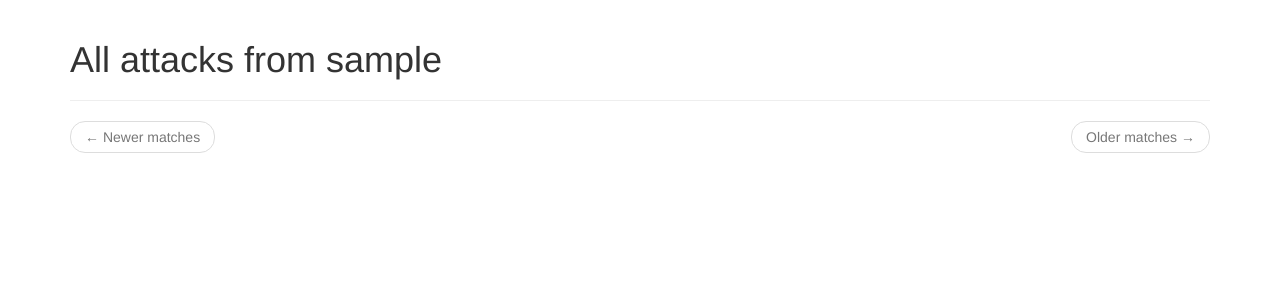
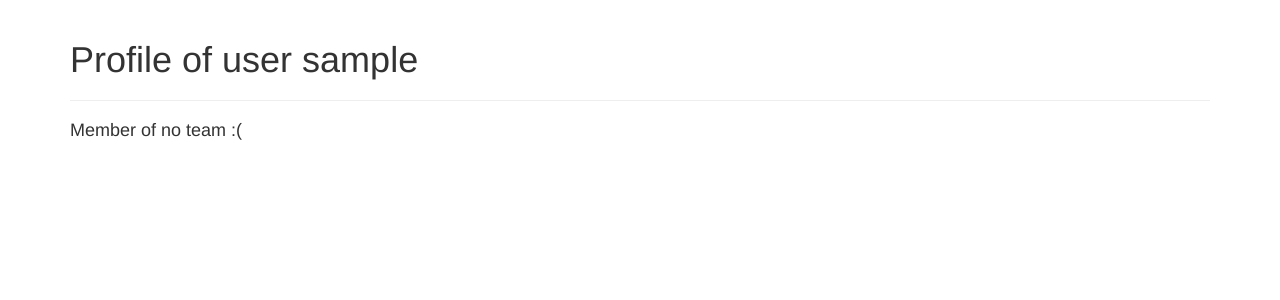
Before and after one commit to spring-epfl/spring22-TomDemont, a Flask app: a page that uses app/templates/base.html in a window 1280 px wide. Shown: the part 52-352 px from the top of the page. Run offline with Flask 2, Linux system fonts and the light colour scheme; the visitor is signed in with stand-in values (Sample User, id 1); data comes from the database, SQL or seed files in the repository; both versions use the stored data as it was after the commit; data that the repository does not hold is empty; some libraries are stand-ins or nearby versions.

Commit message:
big update on match, users and team displayings

```diff
--- a/app/forms.py
+++ b/app/forms.py
@@ -32,3 +32,6 @@ class RegistrationForm(FlaskForm):
         user = User.query.filter_by(email=email.data).first()
         if user is not None:
             raise ValidationError("Please use a different email address.")
+
+class AttackForm(FlaskForm):
+    a=1
--- a/app/routes.py
+++ b/app/routes.py
@@ -10,27 +10,33 @@ from werkzeug.urls import url_parse
 
 from app import app, db
 from app.forms import LoginForm, RegistrationForm
-from app.models import Match, Team, User
+from app.models import Match, Team, User, Defence, Attack
 
 from random import shuffle
 
 
 @app.route("/")
-@app.route("/index")
+@app.route("/index", methods=["GET"])
 @login_required
 def index():
     page = request.args.get("page", 1, type=int)
-    matches = (
-        db.session.query(Match)
-        .order_by(Match.round.desc())
-        .paginate(page, app.config["MATCHS_PER_PAGE"], False)
+    pagination, matches_items = Match.paginate_and_itemize_match_query(
+        db.session.query(Match).order_by(Match.round.desc()),
+        page,
+        app.config["MATCHES_PER_PAGE"],
+        current_user.team(),
     )
-    next_url = url_for("index", page=matches.next_num) if matches.has_next else None
-    prev_url = url_for("index", page=matches.prev_num) if matches.has_prev else None
+    next_url = (
+        url_for("index", page=pagination.next_num) if pagination.has_next else None
+    )
+    prev_url = (
+        url_for("index", page=pagination.prev_num) if pagination.has_prev else None
+    )
+
     return render_template(
         "index.html",
         title="Home",
-        matches=matches.items,
+        matches=matches_items,
         next_url=next_url,
         prev_url=prev_url,
     )
@@ -76,16 +82,16 @@ def logout():
     return redirect(url_for("index"))
 
 
-@app.route("/generate_matchs/<round>")
+@app.route("/generate_matches/<round>", methods=["GET"])
 @fresh_login_required
-def generate_matchs(round):
+def generate_matches(round):
     if not current_user.is_admin:
-        # Only the admins should be able to generate the matchs
+        # Only the admins should be able to generate the matches
         abort(403)
     else:
         if round == "usage" or int(round) == 0:
             # those special cases are treated as query for the "usages" of the function
-            return render_template("generate_matchs.html")
+            return render_template("generate_matches.html")
         round = int(round)
         if round < 0:
             flash("Cannot have a negative round number")
@@ -98,17 +104,17 @@ def generate_matchs(round):
             and db.session.query(Match.round).filter(Match.round == round - 1).count()
             == 0
         ):
-            flash("You have not generated the matchs for round {}".format(round - 1))
+            flash("You have not generated the matches for round {}".format(round - 1))
             abort(400)
         # we only keep teams of participants non-admin
         all_teams = list(filter(lambda x: not x.has_admin(), Team.query.all()))
         nb_teams = len(all_teams)
-        # we make sure not to have more than nb_teams-1 matchs per team to avoid self-matching
-        matchs_per_team = min([app.config["MATCHS_PER_TEAM"], nb_teams - 1])
-        # we shuffle the whole teams list to have random matchs
-        shuffle(all_teams, k=nb_teams)
+        # we make sure not to have more than nb_teams-1 matches per team to avoid self-matching
+        matches_per_team = min([app.config["MATCHES_PER_TEAM"], nb_teams - 1])
+        # we shuffle the whole teams list to have random matches
+        shuffle(all_teams)
         for team_index in range(nb_teams):
-            for match_index in range(1, matchs_per_team + 1):
+            for match_index in range(1, matches_per_team + 1):
                 # we circle through the shuffled participants list
                 # every team is matched to adversaries in indexes after theirs
                 # it makes sure they have random adversaries that are not themselves
@@ -124,31 +130,112 @@ def generate_matchs(round):
         return redirect(url_for("index"))
 
 
-@app.route("/user/<username>")
+@app.route("/user/<username>", methods=["GET"])
 @login_required
 def user(username):
     user = User.query.filter_by(username=username).first_or_404()
-    page = request.args.get("page", 1, type=int)
-    if True or not user.has_team() or not user.has_match():
-        return render_template(
-            "user.html",
-            user=user,
+    team = user.team()
+    return render_template("user.html", user=user, team=team)
+
+
+@app.route("/join_team/<team_name>", methods=["GET"])
+@fresh_login_required
+def join_team(team_name):
+    if current_user.has_team():
+        flash("You already have a team")
+        abort(400)
+    team = Team.query.filter_by(team_name=team_name).first_or_404()
+    if team.is_full():
+        flash("This team is already full")
+        abort(400)
+    if team.has_admin() and not current_user.is_admin():
+        abort(403)
+    if team.member1_id is None:
+        team.member1_id = current_user.id
+    else:
+        team.member2_id = current_user.id
+    db.session.commit()
+    flash("Congrats, you joined {}".format(team.team_name))
+    return redirect(url_for("team", team_name=team.team_name))
+
+
+@app.route("/attack/<match_id>", methods=["GET"])
+@login_required
+def attack(match_id):
+    abort(404)
+
+
+@app.route("/team/<team_name>", methods=["GET"])
+@login_required
+def team(team_name):
+    team = Team.query.filter_by(team_name=team_name).first_or_404()
+    member1, member2 = team.members()
+    page_match = request.args.get("page_match", 1, type=int)
+    page_attack = request.args.get("page_attack", 1, type=int)
+    pagination, matches_items = Match.paginate_and_itemize_match_query(
+        team.attack_matches.order_by(Match.round.desc()),
+        page_match,
+        app.config["MATCHES_PER_PAGE"],
+        current_user.team(),
+    )
+    match_next_url = (
+        url_for(
+            "team",
+            team_name=team.team_name,
+            page_match=pagination.next_num,
+            page_attack=page_attack,
         )
-    matches = user.team().attacks().paginate(page, app.config["MATCHS_PER_PAGE"], False)
-    next_url = (
-        url_for("user", username=current_user.username, page=matches.next_num)
-        if matches.has_next
+        if pagination.has_next
         else None
     )
-    prev_url = (
-        url_for("user", username=current_user.username, page=matches.prev_num)
-        if matches.has_prev
+    match_prev_url = (
+        url_for(
+            "team",
+            team_name=team.team_name,
+            page_match=pagination.prev_num,
+            page_attack=page_attack,
+        )
+        if pagination.has_prev
         else None
     )
+
+    defence = team.defences.order_by(Defence.timestamp.desc()).first()
+
+    attacks = team.attacks().paginate(
+        page_attack, app.config["MATCHES_PER_PAGE"], False
+    )
+    attack_next_url = (
+        url_for(
+            "team",
+            team_name=team.team_name,
+            page_match=page_match,
+            page_attack=attacks.next_num,
+        )
+        if attacks.has_next
+        else None
+    )
+    attack_prev_url = (
+        url_for(
+            "team",
+            team_name=team.team_name,
+            page_match=page_match,
+            page_attack=attacks.prev_num,
+        )
+        if attacks.has_prev
+        else None
+    )
+    attacks_items = attacks.items
+
     return render_template(
-        "user.html",
-        user=user,
-        matches=matches.items,
-        next_url=next_url,
-        prev_url=prev_url,
+        "team.html",
+        team=team,
+        member1=member1,
+        member2=member2,
+        matches=matches_items,
+        attacks=attacks_items,
+        defence=defence,
+        match_next_url=match_next_url,
+        match_prev_url=match_prev_url,
+        attack_next_url=attack_next_url,
+        attack_prev_url=attack_prev_url,
     )
--- a/app/templates/base.html
+++ b/app/templates/base.html
@@ -36,7 +36,7 @@ Secret Race Strolling
       <ul class="nav navbar-nav">
         <li><a href="{{ url_for('index') }}">Home</a></li>
         {% if current_user.is_admin %}
-        <li><a href="{{ url_for('generate_matchs', round='usage') }}">Generate Matchs</a></li>
+        <li><a href="{{ url_for('generate_matches', round='usage') }}">Generate Matches</a></li>
         {% endif %}
       </ul>
       <ul class="nav navbar-nav navbar-right">
--- a/app/templates/user.html
+++ b/app/templates/user.html
@@ -1,23 +1,8 @@
 {% extends "base.html" %}
 
 {% block app_content %}
-<h1>All attacks from {{ user.username }}</h1>
+<h1>Profile of user {{ user.username }}</h1>
 <hr>
-{% for match in matches %}
-{% include '_match.html' %}
-{% endfor %}
-<nav aria-label="...">
-    <ul class="pager">
-        <li class="previous{% if not prev_url %} disabled{% endif %}">
-            <a href="{{ prev_url or '#' }}">
-                <span aria-hidden="true">&larr;</span> Newer matches
-            </a>
-        </li>
-        <li class="next{% if not next_url %} disabled{% endif %}">
-            <a href="{{ next_url or '#' }}">
-                Older matches <span aria-hidden="true">&rarr;</span>
-            </a>
-        </li>
-    </ul>
-</nav>
+<h4>Member of {% if team %} <a href="{{ url_for('team', team_name=team.team_name) }}">
+        {{ team.team_name }}</a>{% else %} no team :( {% endif %}</h4>
 {% endblock %}
--- a/config.py
+++ b/config.py
@@ -16,5 +16,5 @@ class Config(object):
     MAIL_USERNAME = os.environ.get('MAIL_USERNAME')
     MAIL_PASSWORD = os.environ.get('MAIL_PASSWORD')
     ADMINS = ['tom.demont@epfl.ch']
-    MATCHS_PER_PAGE = os.environ.get('MATCHS_PER_PAGE') or 3
-    MATCHS_PER_TEAM = os.environ.get('MATCHS_PER_TEAM') or 3
+    MATCHES_PER_PAGE = os.environ.get('MATCHES_PER_PAGE') or 4
+    MATCHES_PER_TEAM = os.environ.get('MATCHES_PER_TEAM') or 3
--- a/test.py
+++ b/test.py
@@ -19,7 +19,7 @@ class UserModelCase(unittest.TestCase):
         self.assertFalse(u.check_password("beep"))
         self.assertTrue(u.check_password("hoho"))
 
-    def test_matchs(self):
+    def test_matches(self):
         # Setup users
         u1 = User(username="john", email="john@example.com")
         u2 = User(username="susan", email="susan@example.com")
@@ -54,8 +54,8 @@ class UserModelCase(unittest.TestCase):
         db.session.add_all([m1, m2])
         db.session.commit()
 
-        self.assertEqual(t1.defence_matchs.all(), [m1])
-        self.assertEqual(t2.attack_matchs.all(), [m1])
+        self.assertEqual(t1.defence_matches.all(), [m1])
+        self.assertEqual(t2.attack_matches.all(), [m1])
 
         # Create attacks
         a1 = Attack(match_id=m1.id)
```
Also changed, not shown: app/models.py (+44 -5 lines), app/templates/_attack.html (added, +28 -0 lines), app/templates/_defence.html (added, +23 -0 lines), app/templates/_match.html (+15 -3 lines), app/templates/generate_matches.html (added, +7 -0 lines), app/templates/generate_matchs.html (deleted, +0 -7 lines), app/templates/team.html (added, +56 -0 lines), app.db, app/templates/attack.html (renamed from app/templates/upload.html).
